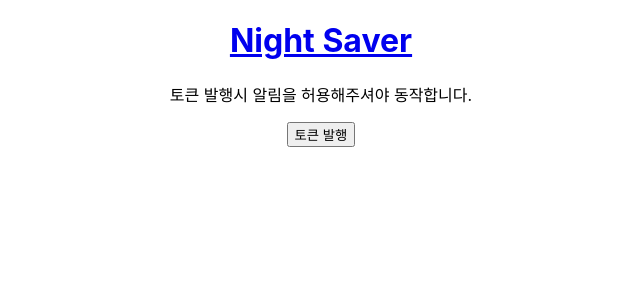
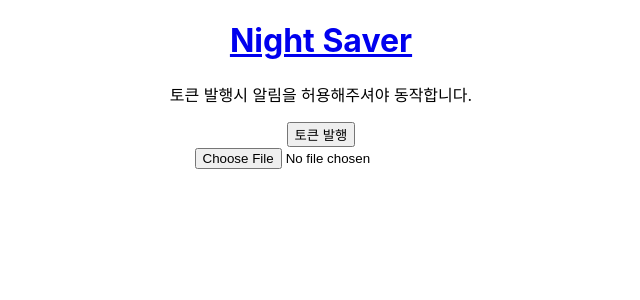
Before and after one commit to sggnology/night-saver-web, a React (Create React App) app: page / in a window 1280 px wide. Shown: the top 300 px of the page, without its empty margins (319-959 px from the left). Built offline with nearby package versions, Linux system fonts and the light colour scheme.

Commit message:
[view] NightSaver 에 VideoCamera 입력

```diff
--- a/src/App.js
+++ b/src/App.js
@@ -10,7 +10,6 @@ function App() {
       <Header/>
       <Routes>
         <Route path="/" element={<NightSaver/>}></Route>
-        {/*<Route path="/nightSaver" element={<NightSaver/>}></Route>*/}
         {/* 상단에 위치하는 라우트들의 규칙을 모두 확인, 일치하는 라우트가 없는경우 처리 */}
         <Route path="*" element={<NotFound/>}></Route>
       </Routes>
--- a/src/page/view/nightSaver/NightSaver.js
+++ b/src/page/view/nightSaver/NightSaver.js
@@ -1,9 +1,10 @@
 import axios from "axios";
-import {useEffect, useState} from "react";
+import {useState} from "react";
 import {getMessaging, getToken} from "firebase/messaging";
 import {initializeApp} from "firebase/app";
 import Loading from "../../util/loading/Loading";
 import environmentProperty from "../../util/environmentProperty";
+import VideoCamera from "../../util/camera/ViedoCamera";
 
 
 const firebaseConfig = {
@@ -112,6 +113,8 @@ function NightSaver(props) {
             <button onClick={issueToken}>
                 토큰 발행
             </button>
+
+            <VideoCamera/>
         </>
     )
 }
```
